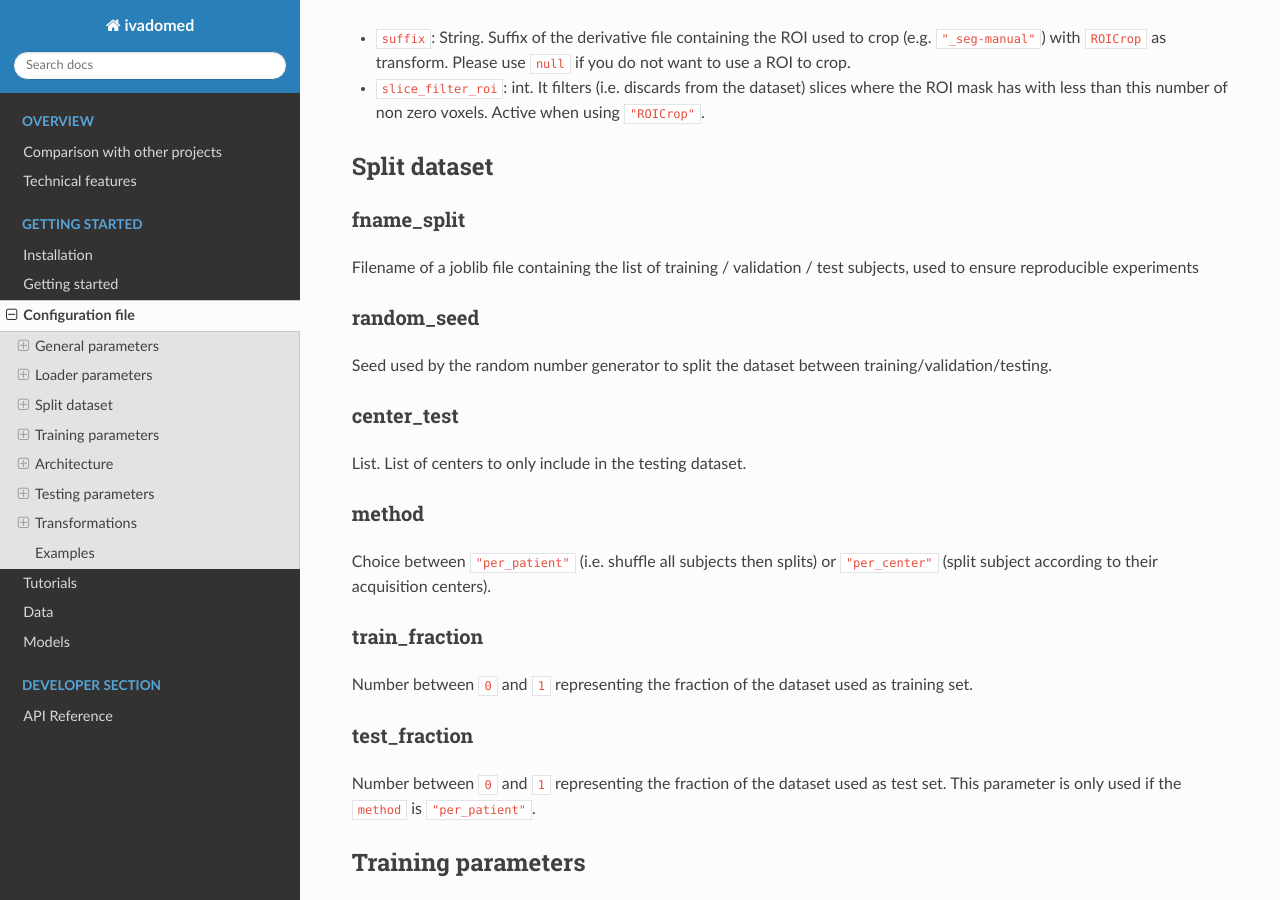
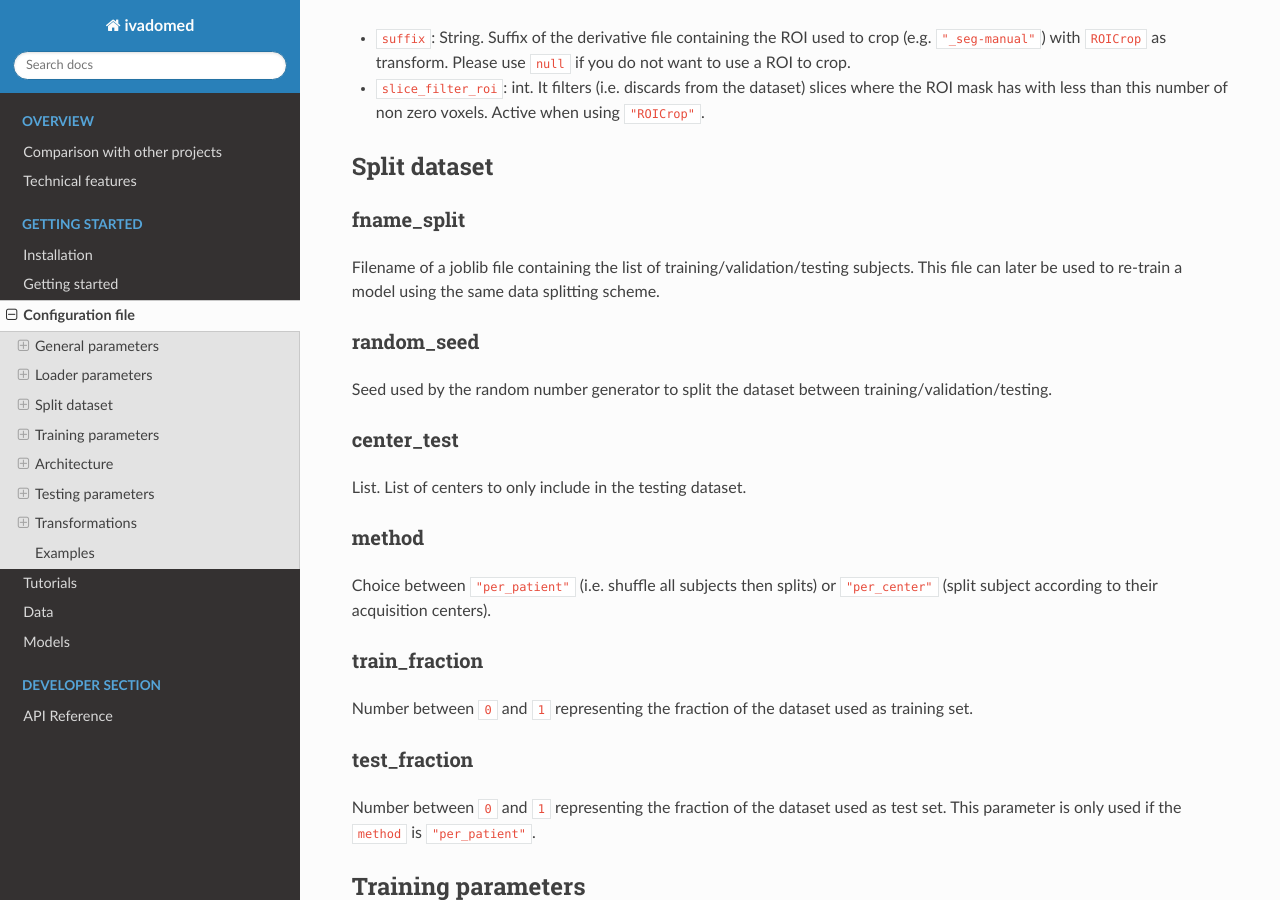
Before and after one commit to ivadomed/ivadomed, a Sphinx documentation site: the page built from docs/source/configuration_file.md, in a window 1280 px wide and 900 px high, scrolled down 1625 px. Built offline with Sphinx 7.4.7 and the Read the Docs theme 2.0.0, drawn with Linux system fonts in a browser that asks for light colours.

Commit message:
Update docs/source/configuration_file.md
Co-authored-by: Julien Cohen-Adad <jcohen@polymtl.ca>

```diff
--- a/docs/source/configuration_file.md
+++ b/docs/source/configuration_file.md
@@ -35,7 +35,7 @@ Dict. of parameters about the region of interest
 
 ## Split dataset
 #### fname_split
-Filename of a joblib file containing the list of training / validation / test subjects, used to ensure reproducible experiments
+Filename of a joblib file containing the list of training/validation/testing subjects. This file can later be used to re-train a model using the same data splitting scheme.
 #### random_seed
 Seed used by the random number generator to split the dataset between training/validation/testing.
 #### center_test
```
